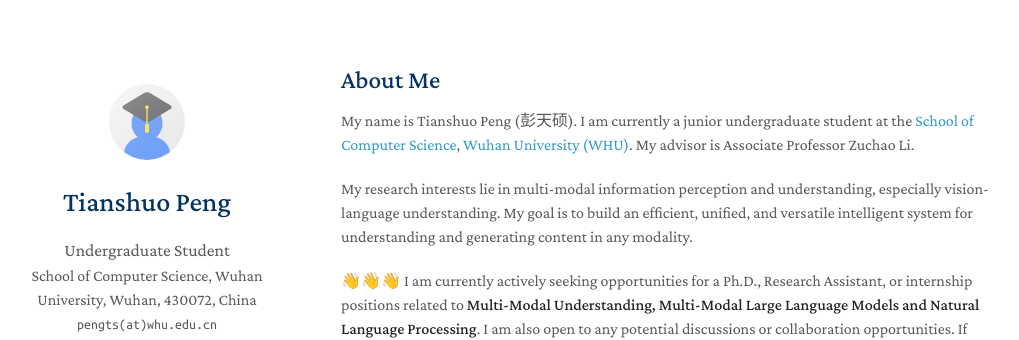
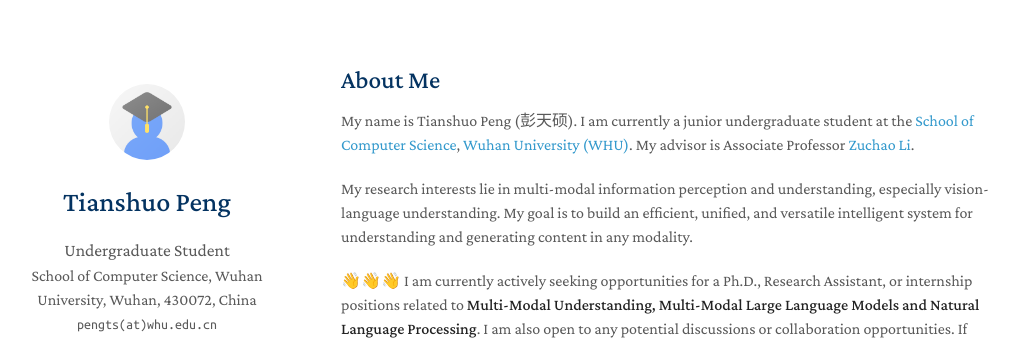
Before and after one commit to pengts/pengts.github.io, a Jekyll site: the page built from index.md, in a window 1280 px wide and 900 px high. Shown: the top 340 px of the window, without its empty margins (129-1148 px from the left). Built offline with Jekyll 4.4.1, drawn with Linux system fonts in a browser that asks for light colours; nearby versions of some CDN libraries; a style sheet for code colours, icons or effects is not loaded; our own code applies the rules of GitHub Pages for plain Markdown files; part of the change alters nothing that is shown.

```diff
--- a/index.md
+++ b/index.md
@@ -4,7 +4,7 @@ layout: homepage
 
 ## About Me
 
-My name is Tianshuo Peng (彭天硕). I am currently a junior undergraduate student at the [School of Computer Science](https://cs.whu.edu.cn/), [Wuhan University (WHU)](https://www.whu.edu.cn/). My advisor is Associate Professor Zuchao Li.
+My name is Tianshuo Peng (彭天硕). I am currently a junior undergraduate student at the [School of Computer Science](https://cs.whu.edu.cn/), [Wuhan University (WHU)](https://www.whu.edu.cn/). My advisor is Associate Professor [Zuchao Li](https://zcli-charlie.github.io/).
 
 My research interests lie in multi-modal information perception and understanding, especially vision-language understanding. My goal is to build an efficient, unified, and versatile intelligent system for understanding and generating content in any modality.
 
```
